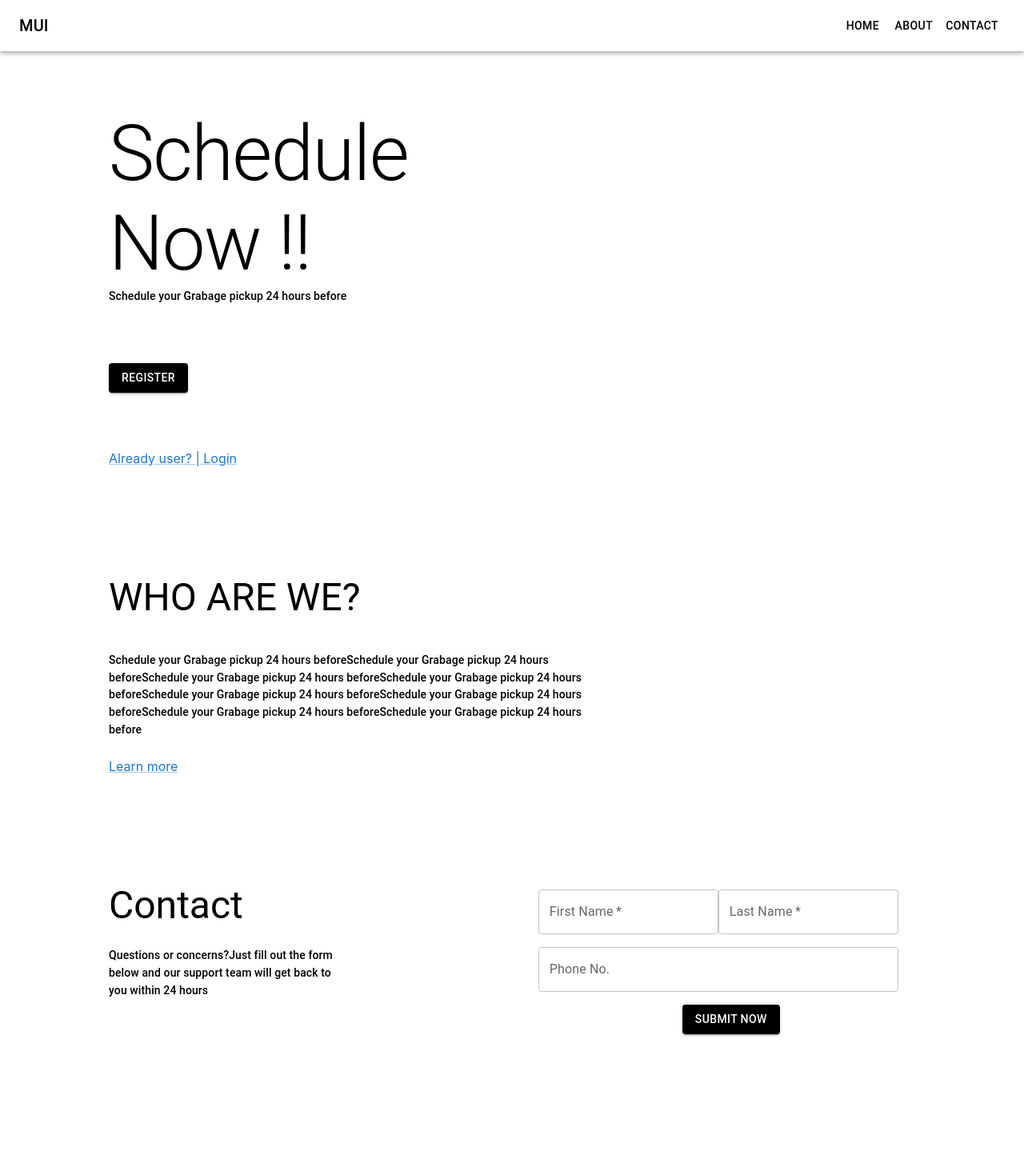
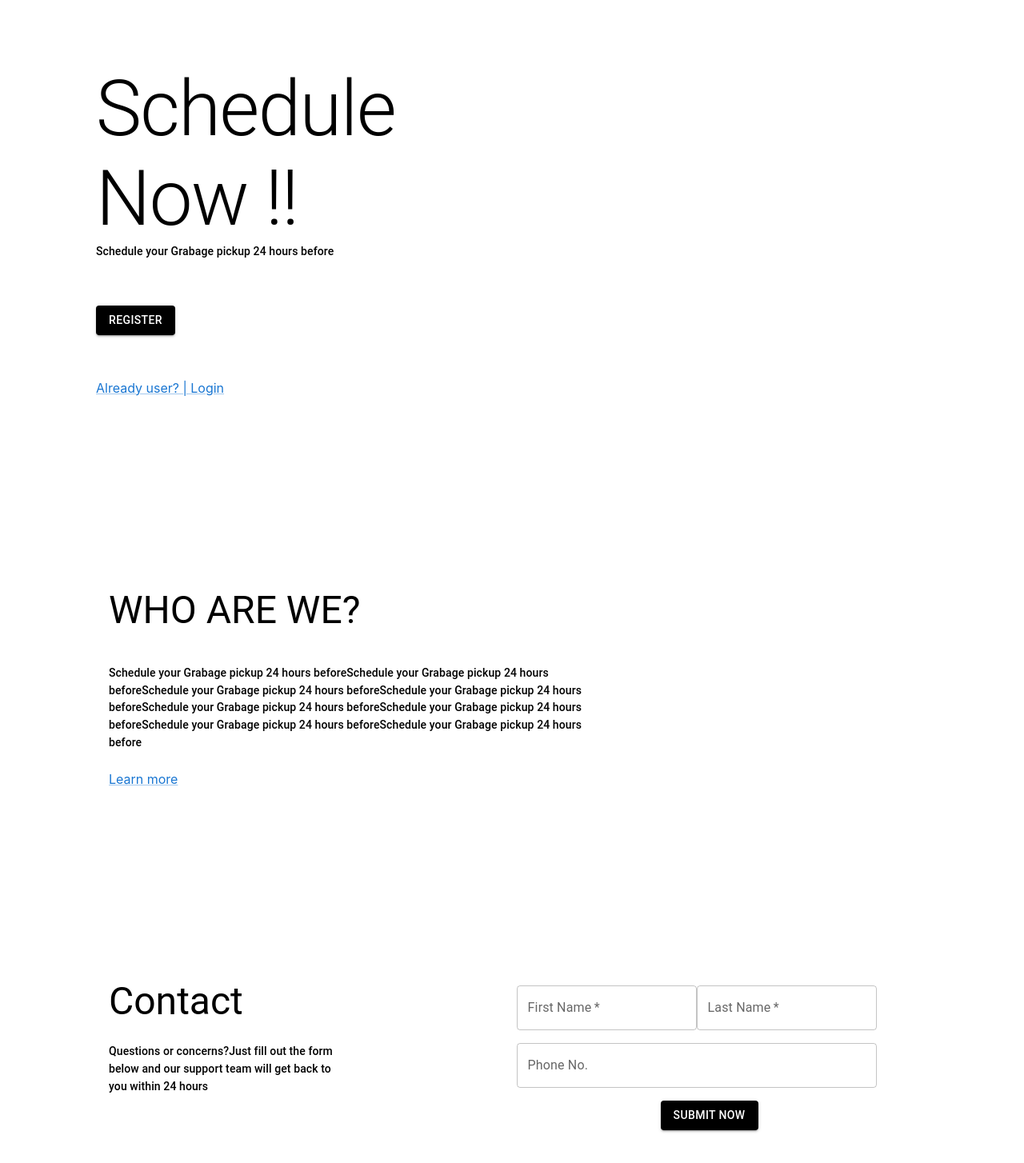
Before and after one commit to mayani2002/WMS, a React (Create React App) app in the folder client/: page /#/500 in a window 1280 px wide. Shown: the top 1454 px of the page at 80% size. Built offline with nearby package versions, Linux system fonts and the light colour scheme.

Commit message:
css|navigation

```diff
--- a/client/src/components/AboutUsSection.jsx
+++ b/client/src/components/AboutUsSection.jsx
@@ -4,7 +4,7 @@ import React from 'react';
 const AboutUsSection = () => {
     return (
 
-        <Box sx={{ m: 17 }}>
+        <Box sx={{ m: 17 , mt: 30, }}>
             <Typography variant="h3">WHO ARE WE?</Typography>
             <Typography sx={{ mt: 5, mb:3 , width:"600px"}} variant="subtitle2">Schedule your Grabage pickup 24 hours beforeSchedule your Grabage pickup 24 hours beforeSchedule your Grabage pickup 24 hours beforeSchedule your Grabage pickup 24 hours beforeSchedule your Grabage pickup 24 hours beforeSchedule your Grabage pickup 24 hours beforeSchedule your Grabage pickup 24 hours beforeSchedule your Grabage pickup 24 hours before </Typography>
             <Box>
--- a/client/src/components/ContactSection.jsx
+++ b/client/src/components/ContactSection.jsx
@@ -3,7 +3,7 @@ import React from 'react';
 
 const ContactSection = () => {
     return (
-        <Box sx={{ ml: 17, mb: 23, display: "flex" }}>
+        <Box sx={{ m: 17, mt:30, mb:30, display: "flex" }}>
             <Box >
                 <Typography variant="h3">Contact</Typography>
                 <Typography sx={{ mt: 3, mb: 3, width: "300px" }} variant="subtitle2">Questions or concerns?Just fill out the form below and our support team will get back to you within 24 hours </Typography>
--- a/client/src/components/NavBar.jsx
+++ b/client/src/components/NavBar.jsx
@@ -1,4 +1,5 @@
 import * as React from 'react';
+import { useNavigate } from 'react-router-dom';
 import AppBar from '@mui/material/AppBar';
 import Box from '@mui/material/Box';
 import IconButton from '@mui/material/IconButton';
@@ -8,11 +9,17 @@ import Typography from '@mui/material/Typography';
 import Button from '@mui/material/Button';
 
 
-const navItems = ['Home', 'About', 'Contact'];
+const navItems = [['About', '/About'], ['Statistics', '/Statistics'], ['Contact Us', '/Contact']];
+const navPaths = ['Home', 'About', 'Contact'];
 const NavBar = () => {
 
     const [mobileOpen, setMobileOpen] = React.useState(false);
 
+    const navigate = useNavigate();
+
+    const navigateTo = (location) => {
+        navigate(location);
+    };
     const handleDrawerToggle = () => {
         setMobileOpen(!mobileOpen);
     };
@@ -36,12 +43,12 @@ const NavBar = () => {
                         component="div"
                         sx={{ flexGrow: 1, display: { xs: 'none', sm: 'block' } }}
                     >
-                        MUI
+                        W M S
                     </Typography>
                     <Box sx={{ display: { xs: 'none', sm: 'block' } }}>
                         {navItems.map((item) => (
-                            <Button key={item} sx={{ color: '#000' }}>
-                                {item}
+                            <Button key={item[0]} sx={{ color: '#000' }} onClick={() => navigateTo(item[1])}>
+                                {item[0]}
                             </Button>
                         ))}
                     </Box>
--- a/client/src/components/UpperSection.jsx
+++ b/client/src/components/UpperSection.jsx
@@ -1,17 +1,23 @@
 import { Typography, Box, Button, Link } from '@mui/material';
+import { useNavigate } from 'react-router-dom';
 import React from 'react';
 
 const UpperSection = () => {
+    const navigate = useNavigate();
+
+    const navigateTo = (location) => {
+        navigate(location);
+    };
     return (
 
-        <Box sx={{ m: 17, backgroundColor: " linear - gradient(360deg, #E2FCAF 6.05 %, rgba(224, 235, 202, 0) 108.4 %)" }}>
+        <Box sx={{ m: 15,mt:10, backgroundColor: " linear - gradient(360deg, #E2FCAF 6.05 %, rgba(224, 235, 202, 0) 108.4 %)" }}>
 
             <Typography variant="h1">Schedule <br /> Now !!</Typography>
             <Typography variant="subtitle2">Schedule your Grabage pickup 24 hours before </Typography>
-            <Button sx={{ mt: 9, mb: 9, backgroundColor: "black" }} variant="contained">Register</Button>
+            <Button sx={{ mt: 7, mb: 7, backgroundColor: "black", }} variant="contained" onClick={() => navigateTo('/register')}>Register</Button>
             {/* <Typography variant="body1">Schedule your Grabage pickup 24 hours before </Typography> */}
             <Box>
-                <Link>Already user? | Login</Link>
+                <Link onClick={() => navigateTo('/login')}>Already user? | Login</Link>
             </Box>
         </Box >
 
--- a/client/src/pages/landing/Landing.jsx
+++ b/client/src/pages/landing/Landing.jsx
@@ -1,14 +1,12 @@
 import React from 'react';
 import { Typography, Box, Button, TextField, Link } from '@mui/material';
-import NavBar from '../../components/NavBar';
 import UpperSection from '../../components/UpperSection'
 import AboutUsSection from '../../components/AboutUsSection'
 import ContactSection from '../../components/ContactSection';
 
 const Landing = () => {
     return (
-        <Box sx={{ backgroundColor:"linear-gradient(360deg, #E2FCAF 6.05 %, rgba(224, 235, 202, 0) 108.4 %)" }}>
-            <NavBar></NavBar>
+        <Box>
             <UpperSection></UpperSection>
             <AboutUsSection></AboutUsSection>
             <ContactSection></ContactSection>
```
Also changed, not shown: client/src/pages/landing/User.jsx (+4 -3 lines), client/src/routes.js (added, +15 -0 lines).
